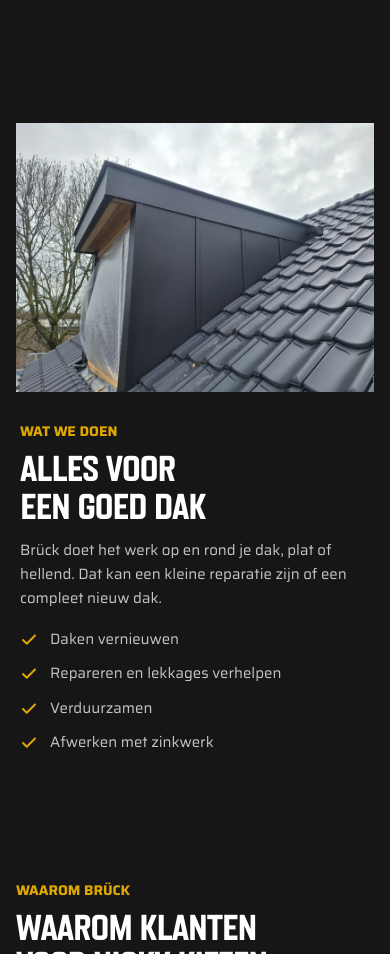
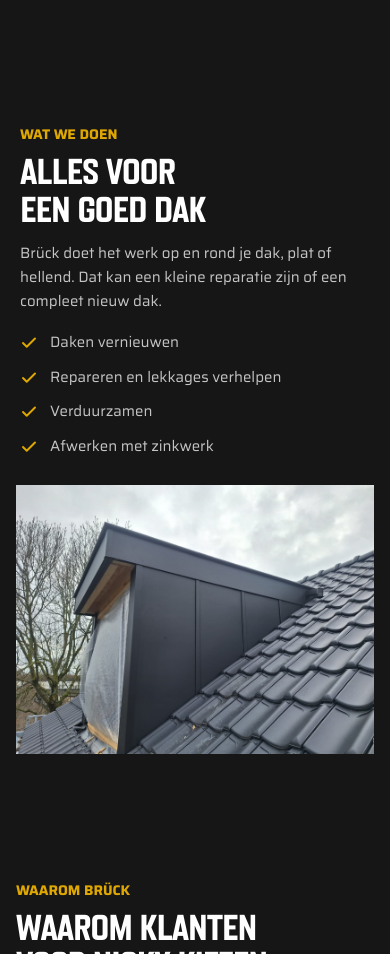
Before and after one commit to buildwithblocks/bruck-website, a website: page over-ons.html in a window 390 px wide. Shown: the part 1194-2148 px from the top of the page. Drawn offline with Linux system fonts and the light colour scheme.

Commit message:
Over ons: op mobiel en tablet tekst boven foto bij Wat we doen
Co-Authored-By: Claude Opus 5.5 <noreply@anthropic.com>

```diff
--- a/over-ons.html
+++ b/over-ons.html
@@ -102,9 +102,10 @@ input::placeholder{color:#9A9A9A}
 </section>
 
 <!-- WAT WE DOEN -->
+<style>@media (max-width: 899px){.wwd-rij{flex-direction:column;align-items:stretch!important}.wwd-rij>.wwd-foto{order:2;max-width:none!important}.wwd-rij>div{flex:0 0 auto!important;max-width:none!important}}</style>
 <section data-m-onder data-m-boven style="padding: 0 clamp(16px, 3.6vw, 52px) var(--sec-xl)">
-  <div style="max-width: 1240px; margin: 0 auto; display: flex; flex-wrap: wrap; justify-content: space-between; align-items: center; gap: var(--sp-48) 64px">
-    <div style="flex: 1 1 360px; min-width: 0; max-width: 580px">
+  <div class="wwd-rij" style="max-width: 1240px; margin: 0 auto; display: flex; flex-wrap: wrap; justify-content: space-between; align-items: center; gap: var(--sp-48) 64px">
+    <div class="wwd-foto" style="flex: 1 1 360px; min-width: 0; max-width: 580px">
       <img src="img/dakkapel-zijwang.jpg" alt="Nieuwe dakkapel met strak afgewerkte zijwangen in een pannendak" loading="lazy" style="width: 100%; aspect-ratio: 580 / 445; object-fit: cover; border-radius: 0; display: block">
     </div>
     <div style="flex: 1 1 380px; min-width: 0; max-width: 460px; padding-left: 4px">
```
